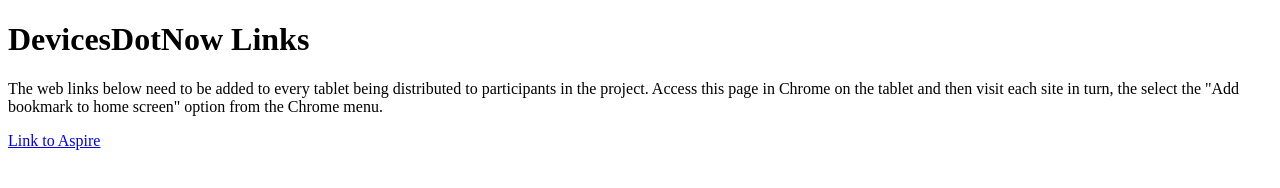
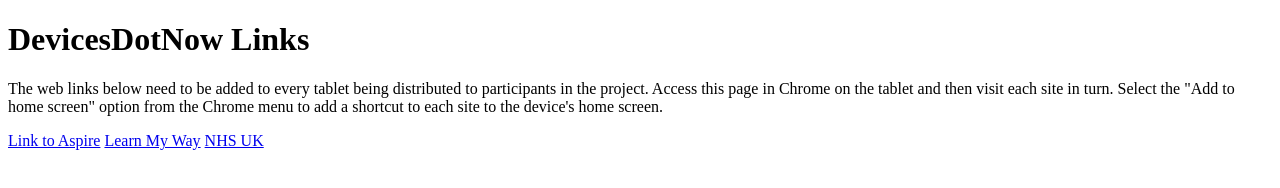
Before and after one commit to AspireOxford/AspireOxford.github.io, a plain HTML site: page index.html in a window 1280 px wide. Drawn offline with Linux system fonts and the light colour scheme.

Commit message:
Update index.html

```diff
--- a/index.html
+++ b/index.html
@@ -2,7 +2,9 @@
 <html>
 <body>
 <h1>DevicesDotNow Links</h1>
-<p>The web links below need to be added to every tablet being distributed to participants in the project. Access this page in Chrome on the tablet and then visit each site in turn, the select the "Add bookmark to home screen" option from the Chrome menu.</p>
+<p>The web links below need to be added to every tablet being distributed to participants in the project. Access this page in Chrome on the tablet and then visit each site in turn. Select the "Add to home screen" option from the Chrome menu to add a shortcut to each site to the device's home screen.</p>
 <a href="https://www.aspireoxfordshire.org">Link to Aspire</a>
+<a href="https://www.learnmyway.com">Learn My Way</a>
+<a href="https://www.nhs.uk/health-at-home">NHS UK</a>
 </body>
 </html>
```
